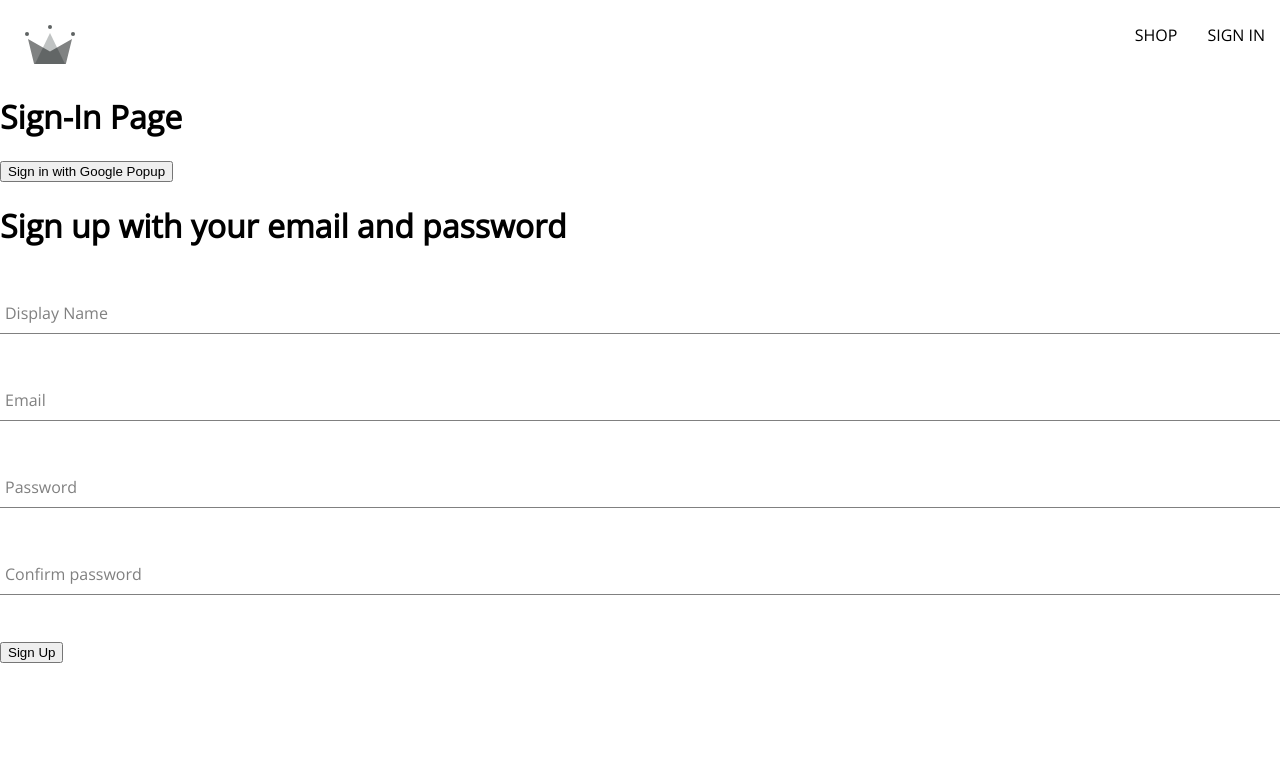
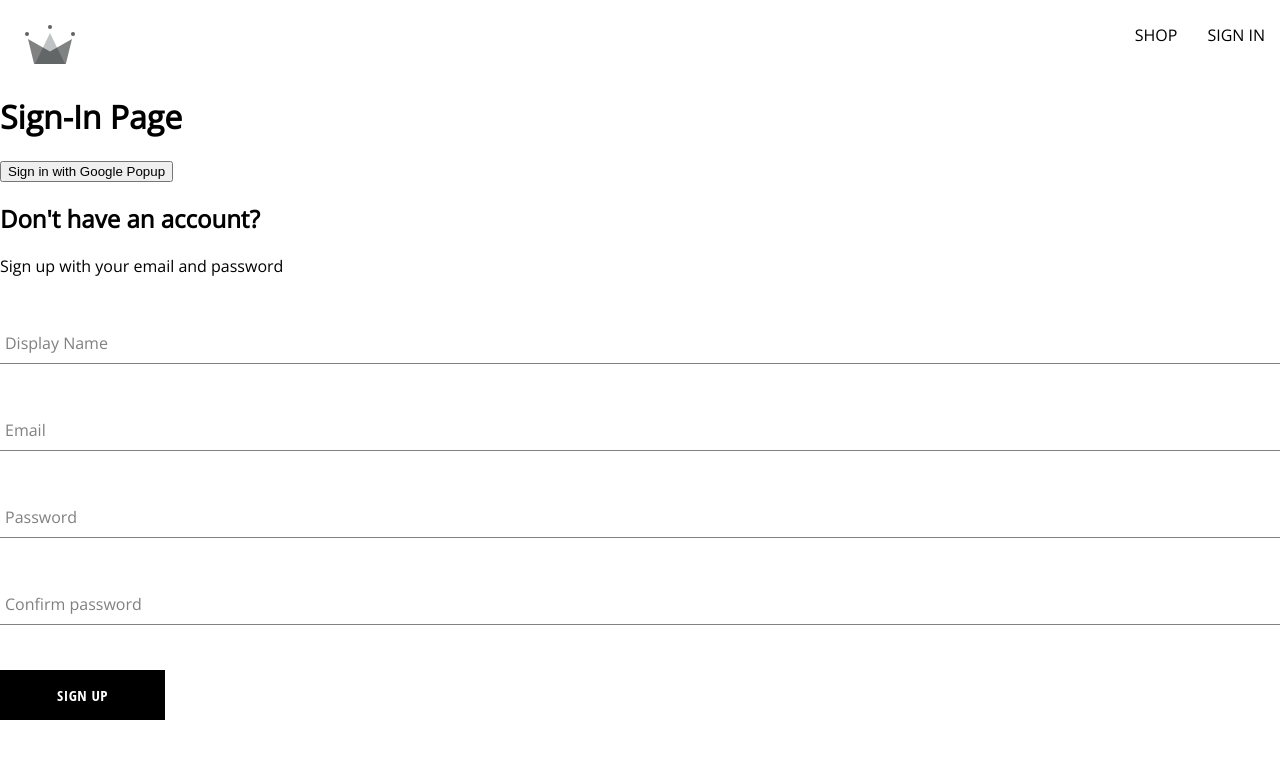
Before and after one commit to AndreasMann92/react-store-app, a React (Create React App) app: page /sign-in in a window 1280 px wide. Shown: the top 758 px of the page. Built offline with nearby package versions, Linux system fonts and the light colour scheme.

Commit message:
created signup, form input and button components

```diff
--- /dev/null
+++ b/src/components/button/button-component.scss
@@ -0,0 +1,46 @@
+.button-container {
+    min-width: 165px;
+    width: auto;
+    height: 50px;
+    letter-spacing: 0.5px;
+    line-height: 50px;
+    padding: 0 35px 0 35px;
+    font-size: 15px;
+    background-color: black;
+    color: white;
+    text-transform: uppercase;
+    font-family: 'Open Sans Condensed';
+    font-weight: bolder;
+    border: none;
+    cursor: pointer;
+    display: flex;
+    justify-content: center;
+
+    &:hover {
+      background-color: white;
+      color: black;
+      border: 1px solid black;
+    }
+
+    &.google-sign-in {
+      background-color: #4285f4;
+      color: white;
+
+      &:hover {
+        background-color: #357ae8;
+        border: none;
+      }
+    }
+
+    &.inverted {
+      background-color: white;
+      color: black;
+      border: 1px solid black;
+
+      &:hover {
+        background-color: black;
+        color: white;
+        border: none;
+      }
+    }
+  }
--- /dev/null
+++ b/src/components/button/button-component.tsx
@@ -0,0 +1,27 @@
+import { FC, PropsWithChildren } from "react";
+
+type ButtonProps = {
+  buttonType?: string;
+} & JSX.IntrinsicElements["button"];
+
+const BUTTON_TYPES_CLASSES: { [key: string]: string } = {
+  google: "google-sign-in",
+  inverted: "inverted",
+};
+
+export const Button: FC<PropsWithChildren<ButtonProps>> = ({
+  buttonType,
+  children,
+  ...props
+}) => {
+  return (
+    <button
+      className={`button-container ${
+        buttonType ? BUTTON_TYPES_CLASSES[buttonType] : ""
+      }`}
+      {...props}
+    >
+      {children}
+    </button>
+  );
+};
--- a/src/components/form-input/form-input.component.tsx
+++ b/src/components/form-input/form-input.component.tsx
@@ -11,12 +11,12 @@ type FormInputProps = {
   onChange: (event: ChangeEvent<HTMLInputElement>) => void;
 };
 
-export const FormInput: FC<FormInputProps> = ({ label, ...other }) => {
+export const FormInput: FC<FormInputProps> = ({ label, ...props }) => {
   return (
     <div className="form-group">
-      <input className="form-input" {...other} />
+      <input className="form-input" {...props} />
       {label && (
-        <label className={`${other.value.length ? "shrink" : ""} form-label`}>
+        <label className={`${props.value.length ? "shrink" : ""} form-label`}>
           {label}
         </label>
       )}
--- a/src/components/sign-up/sign-up.component.tsx
+++ b/src/components/sign-up/sign-up.component.tsx
@@ -4,6 +4,10 @@ import {
   createUserDocumentFromAuth,
 } from "../../utils/firebase.utils";
 import { FormInput } from "../form-input/form-input.component";
+
+import "./sign-up.scss";
+import "../button/button-component.scss";
+import { Button } from "../button/button-component";
 
 type SignUpForm = {
   displayName: string;
@@ -54,8 +58,9 @@ export const SignUp = () => {
   };
 
   return (
-    <>
-      <h1>Sign up with your email and password</h1>
+    <div className="sign-up-container">
+      <h2>Don't have an account?</h2>
+      <span>Sign up with your email and password</span>
       <form onSubmit={handleSubmit}>
         <FormInput
           required
@@ -89,8 +94,8 @@ export const SignUp = () => {
           onChange={handleChange}
           value={confirmPassword}
         />
-        <button type="submit">Sign Up</button>
+        <Button type="submit">Sign Up</Button>
       </form>
-    </>
+    </div>
   );
 };
--- /dev/null
+++ b/src/components/sign-up/sign-up.scss
@@ -0,0 +1,9 @@
+.sign-up-form {
+    display: flex;
+    flex-direction: column;
+    width: 380px;
+
+    h2{
+        margin: 10px 0;
+    }
+}
```
